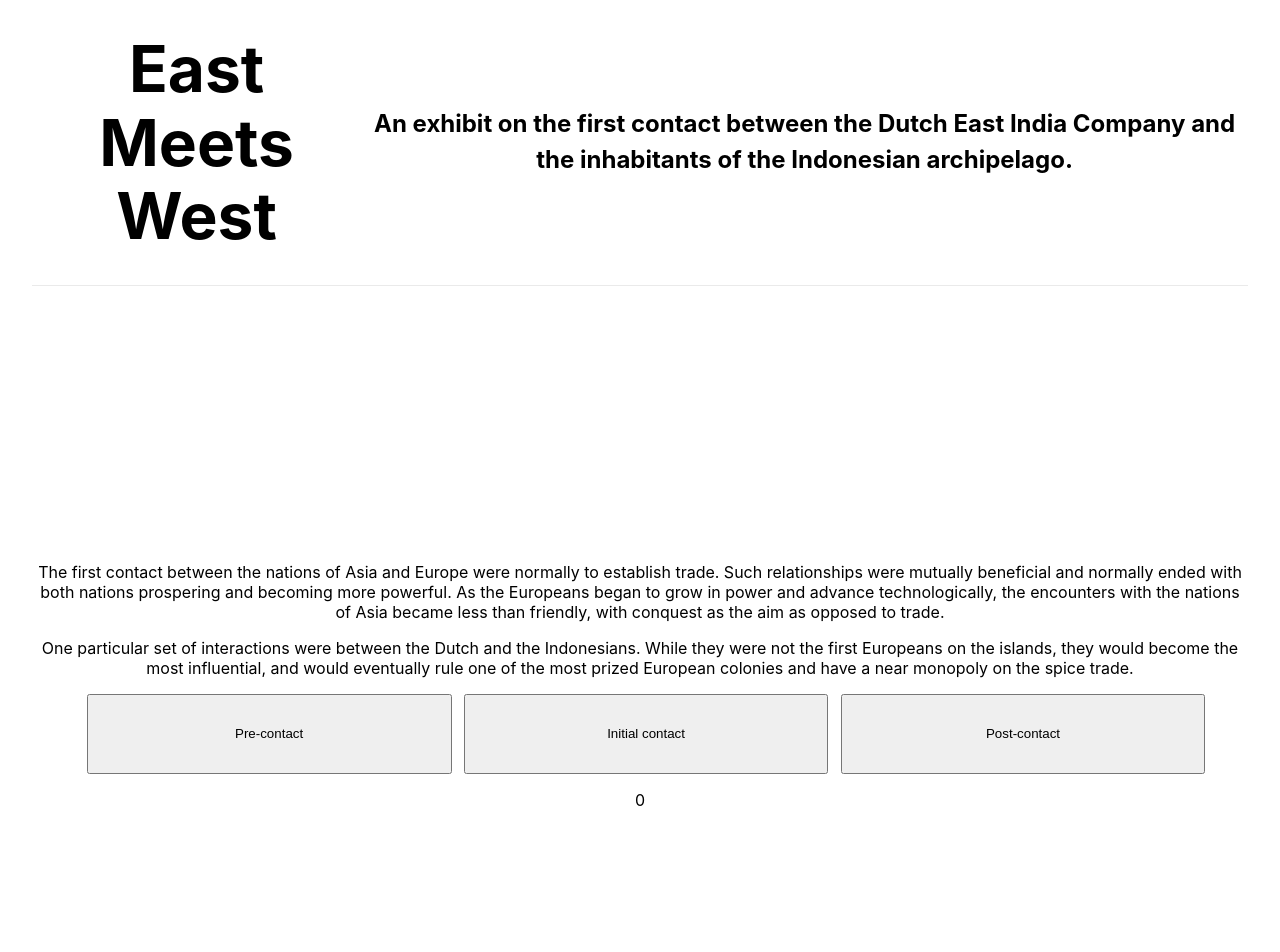
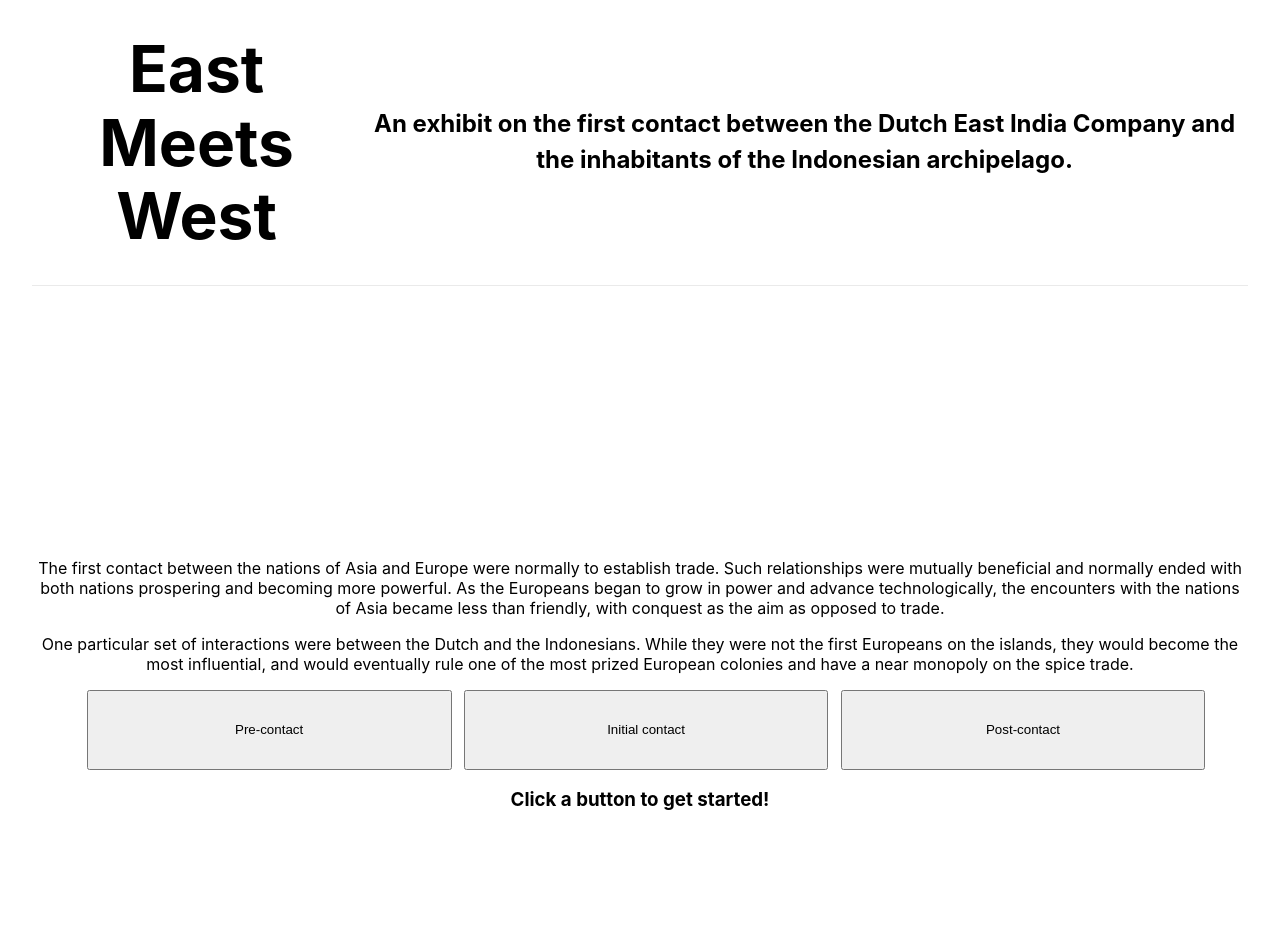
Before and after one commit to OckTheOctopus/history-virtual-exhibit, a Next.js app: page / in a window 1280 px wide. Shown: the top 952 px of the page. Built offline with nearby package versions, Linux system fonts and the light colour scheme.

Commit message:
Completed button switching mechanism

```diff
--- a/pages/index.js
+++ b/pages/index.js
@@ -3,6 +3,7 @@ import Image from 'next/image';
 import styles from '../styles/Home.module.css';
 import Page from '../components/container';
 import React, {useState} from 'react';
+import { render } from 'react-dom';
 
 export default function Home() {
   const [contactValue, setContactValue] = useState(0);
@@ -34,11 +35,8 @@ export default function Home() {
               </div>
 
               <div>
-
-
+                {renderElements(contactValue)}
               </div>
-
-              <p>{contactValue}</p>
             </div>
           </main>
         </Page>
@@ -72,3 +70,35 @@ export default function Home() {
 
   );
 }
+
+function Precontact() {
+  return (
+    <p>First contact</p>
+  );
+}
+
+function Initialcontact() {
+  return (
+    <p>Initial contact</p>
+  );
+}
+
+function Postcontact() {
+  return (
+    <p>Post contact</p>
+  );
+}
+
+function renderElements(contactValue) {
+  if (contactValue === 'Pre-contact') {
+    return <Precontact></Precontact>;
+  } else if (contactValue === 'Initial-contact') {
+    return <Initialcontact></Initialcontact>
+  } else if (contactValue === 'Post-contact') {
+    return <Postcontact></Postcontact>;
+  } else if (contactValue === 0) {
+    return <h3>Click a button to get started!</h3>;
+  } else {
+    return <p>Error!</p>
+  }
+}
```
